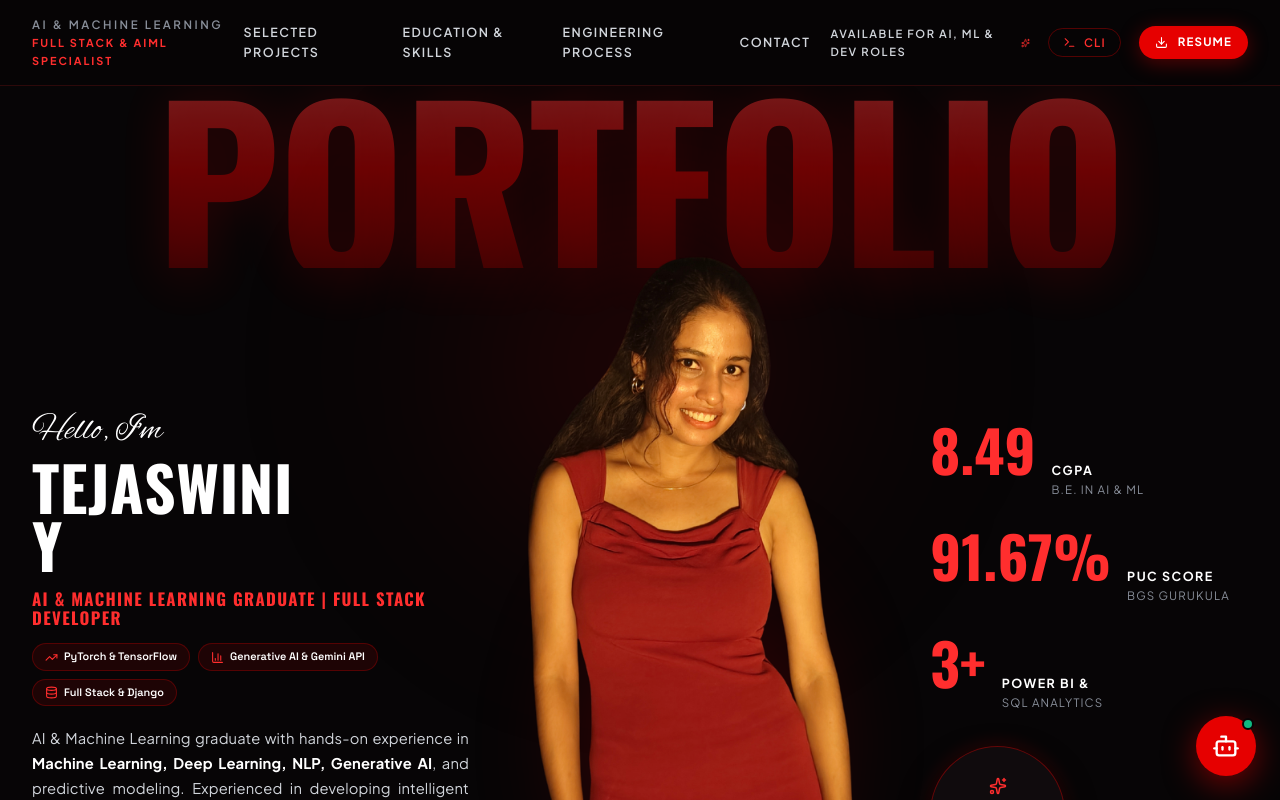
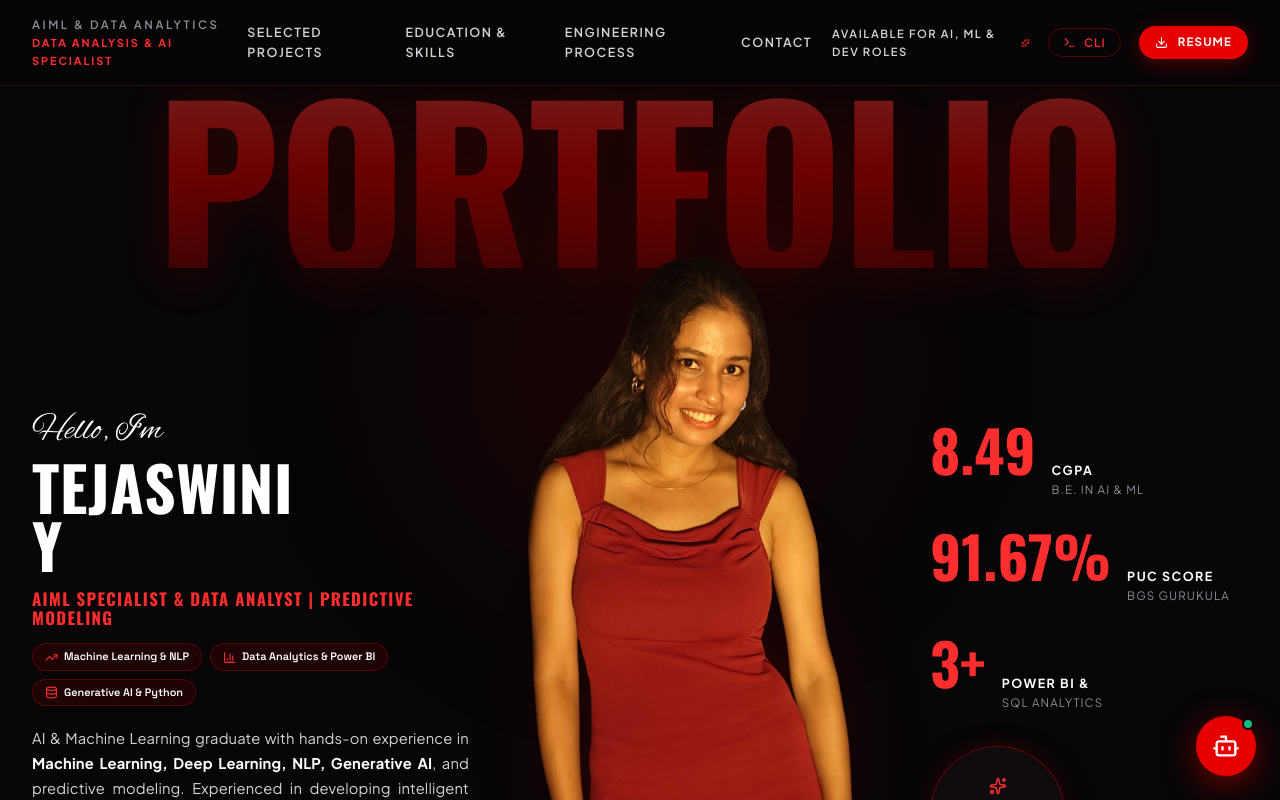
Before and after one commit to tejaswiniy04/Tejaswini-y-portfolio, a React (Vite) app: page / in a window 1280 px wide. Shown: the top 800 px of the page. Built offline with nearby package versions, Linux system fonts and the light colour scheme.

Commit message:
Update header role titles to focus on AIML & Data Analytics

```diff
--- a/src/components/Header.tsx
+++ b/src/components/Header.tsx
@@ -53,7 +53,7 @@ export const Header: React.FC<HeaderProps> = ({ onOpenTerminal }) => {
               fontWeight: 600
             }}
           >
-            AI & MACHINE LEARNING
+            AIML & DATA ANALYTICS
           </span>
           <span
             style={{
@@ -65,7 +65,7 @@ export const Header: React.FC<HeaderProps> = ({ onOpenTerminal }) => {
               fontWeight: 700
             }}
           >
-            FULL STACK & AIML SPECIALIST
+            DATA ANALYSIS & AI SPECIALIST
           </span>
         </div>
 
--- a/src/components/Hero.tsx
+++ b/src/components/Hero.tsx
@@ -109,10 +109,10 @@ export const Hero: React.FC<HeroProps> = () => {
               marginTop: '2px'
             }}
           >
-            AI & MACHINE LEARNING GRADUATE | FULL STACK DEVELOPER
+            AIML SPECIALIST & DATA ANALYST | PREDICTIVE MODELING
           </h3>
 
-          {/* AI / ML Tech Pills */}
+          {/* AI / ML & Data Analytics Tech Pills */}
           <div style={{ display: 'flex', gap: '8px', flexWrap: 'wrap', marginTop: '2px' }}>
             <span
               style={{
@@ -130,7 +130,7 @@ export const Hero: React.FC<HeroProps> = () => {
               }}
             >
               <TrendingUp size={13} color="var(--accent-red-bright)" />
-              PyTorch & TensorFlow
+              Machine Learning & NLP
             </span>
 
             <span
@@ -149,7 +149,7 @@ export const Hero: React.FC<HeroProps> = () => {
               }}
             >
               <BarChart3 size={13} color="var(--accent-red-bright)" />
-              Generative AI & Gemini API
+              Data Analytics & Power BI
             </span>
 
             <span
@@ -168,7 +168,7 @@ export const Hero: React.FC<HeroProps> = () => {
               }}
             >
               <Database size={13} color="var(--accent-red-bright)" />
-              Full Stack & Django
+              Generative AI & Python
             </span>
           </div>
 
```
